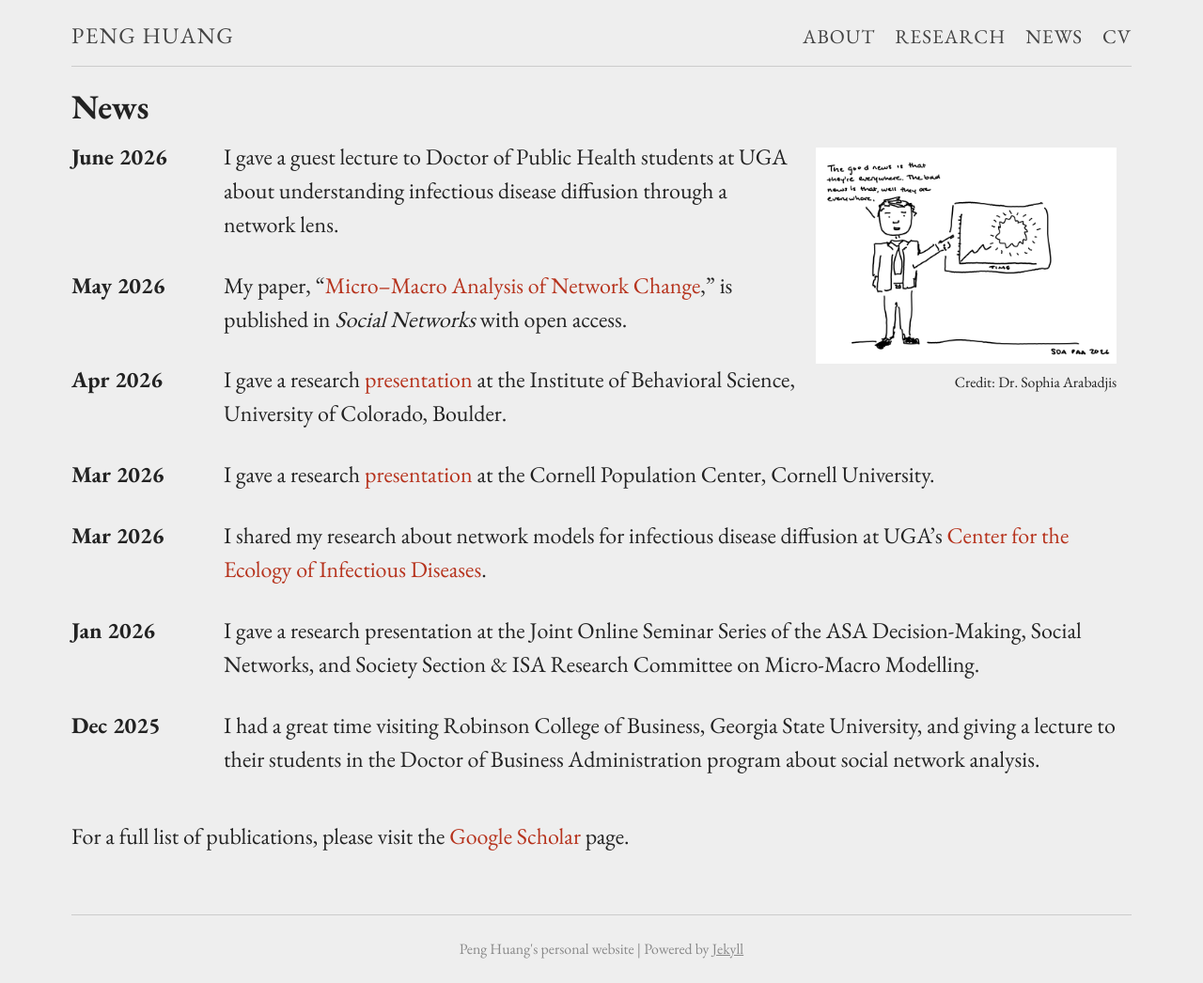
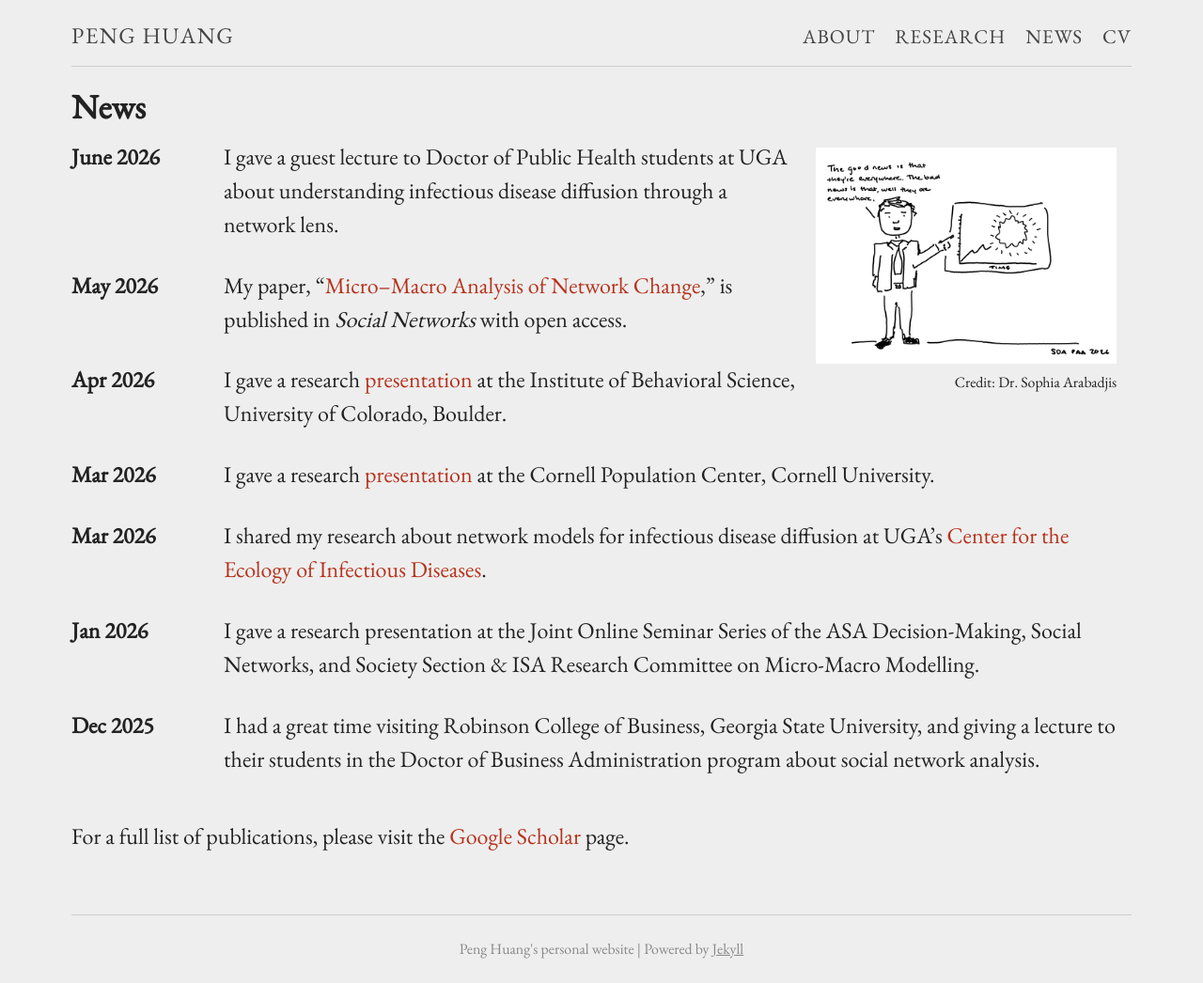
Before and after one commit to phuang5/personalwebsite, a Jekyll site: the page built from news.md, in a window 1280 px wide. Shown: the whole page at 94% size. Built offline with Jekyll 4.4.1, drawn with Linux system fonts in a browser that asks for light colours.

Commit message:
Load regular weight only, restoring previous heading appearance
Reverts the font request to weight 400. Headings and strong text return
to how they rendered before; the header keeps its new size and layout.

Co-Authored-By: Claude Opus 5 <noreply@anthropic.com>

```diff
--- a/_includes/head.html
+++ b/_includes/head.html
@@ -10,5 +10,5 @@
     <link rel="canonical" href="{{ page.url | replace:'index.html','' | prepend: site.baseurl | prepend: site.url }}">
     <link rel="alternate" type="application/rss+xml" title="{{ site.title }}" href="{{ "/feed.xml" | prepend: site.baseurl | prepend: site.url }}" />
 
-    <link href='https://fonts.googleapis.com/css2?family=EB+Garamond:wght@400;700&display=swap' rel='stylesheet' type='text/css'>
+    <link href='https://fonts.googleapis.com/css?family=EB+Garamond' rel='stylesheet' type='text/css'>
 </head>
```
